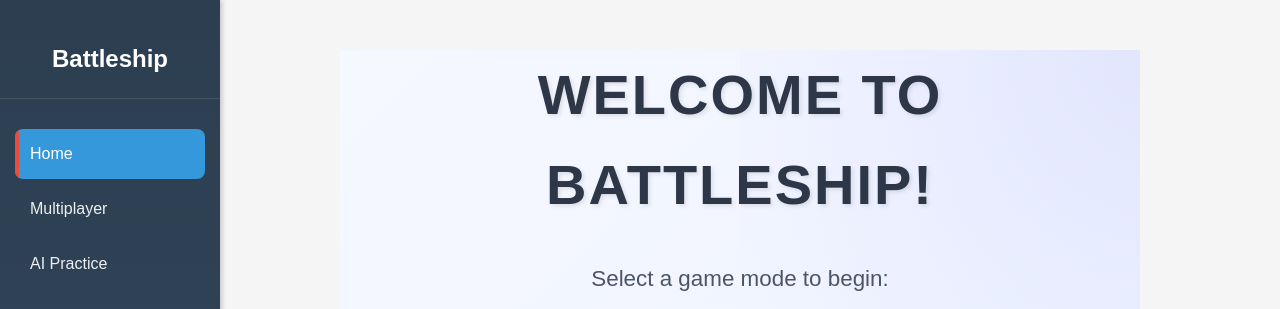
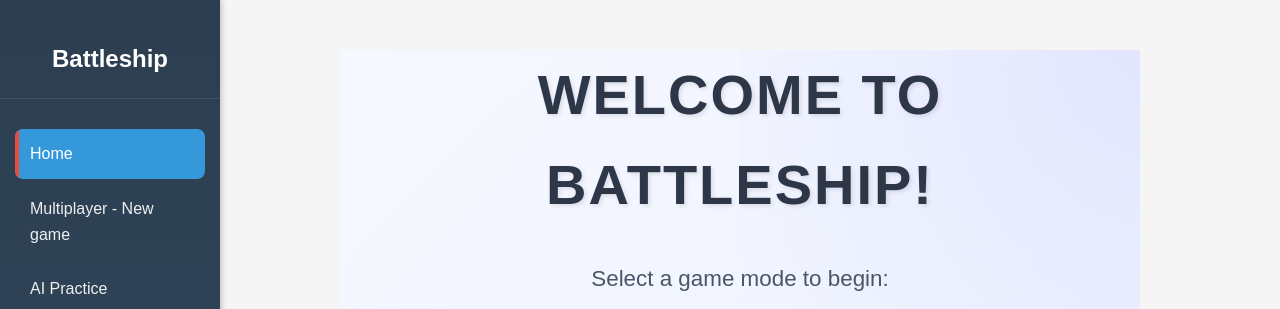
Before and after one commit to EffieLiu-OvO/Mengqiu-Liu-project3, a React (Create React App) app in the folder p2-battleship-react/: page / in a window 1280 px wide. Shown: the top 309 px of the page. Built offline with nearby package versions, Linux system fonts and the light colour scheme.

Commit message:
Revised navbar

```diff
--- a/p2-battleship-react/src/components/NavBar.js
+++ b/p2-battleship-react/src/components/NavBar.js
@@ -37,7 +37,7 @@ const NavBar = () => {
             to="/games"
             className={({ isActive }) => (isActive ? "active" : "")}
           >
-            Multiplayer
+            Multiplayer - New game
           </NavLink>
         </li>
         <li>
```
